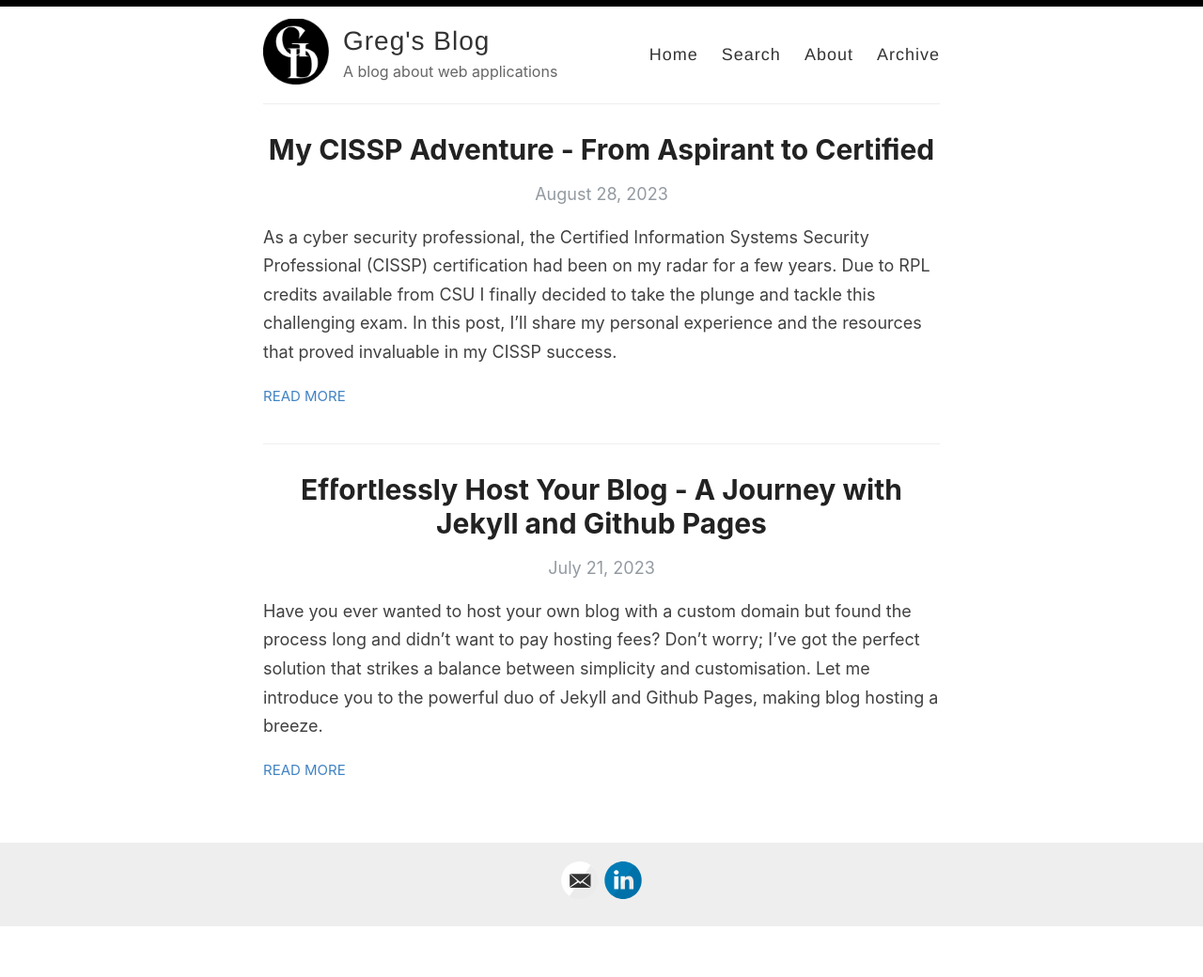
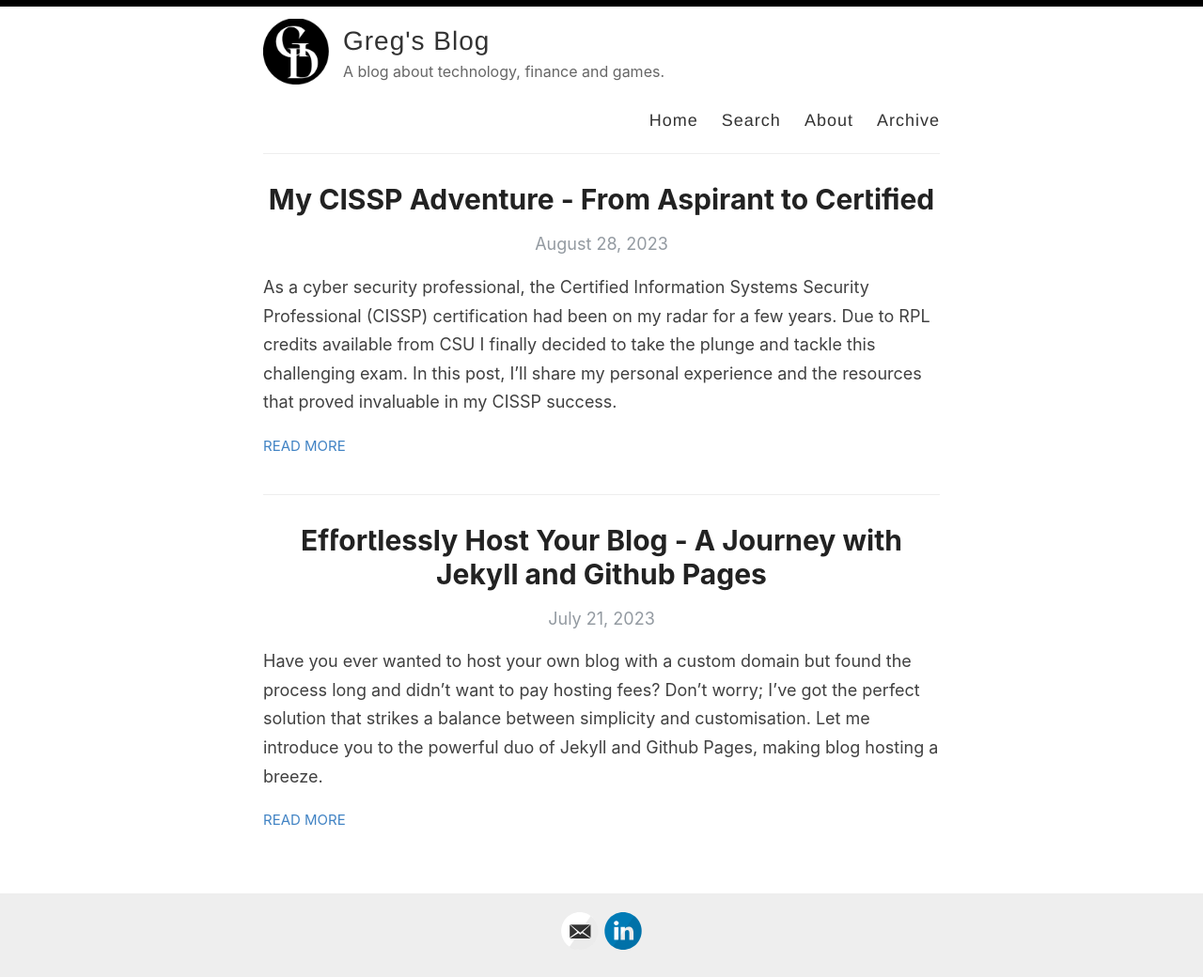
Before and after one commit to Greg-DK/greg-dk.github.io, a Jekyll site: the page built from index.html, in a window 1280 px wide. Shown: the whole page at 94% size. Built offline with Jekyll 4.4.1, drawn with Linux system fonts in a browser that asks for light colours; the list of posts is cut into pages by our own code; before the commit the page ends 987 px from its top, so only the background shows below that.

Commit message:
Changed subtitle to blog

```diff
--- a/_config.yml
+++ b/_config.yml
@@ -9,7 +9,7 @@ name: Greg's Blog
 author: Greg DK
 
 # Short bio or description (displayed in the header)
-description: A blog about web applications
+description: A blog about technology, finance and games.
 
 # URL of your avatar or profile pic (you could use your GitHub profile pic)
 avatar: /images/gd.png
```
